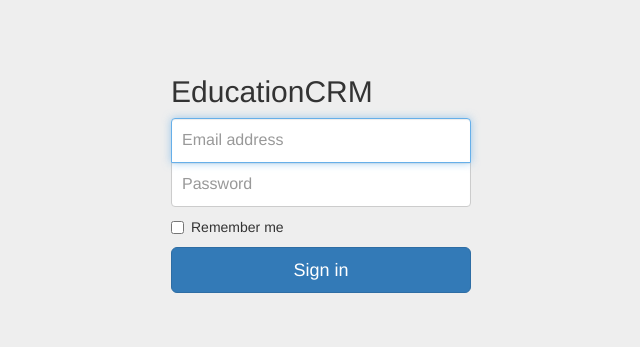
After one commit to HashFlag/EducationCRM, a Django app: page /account/login/ in a window 1280 px wide. The commit adds this page. Shown: the top 347 px of the page, without its empty margins (319-959 px from the left). Run offline with Django 3.2, Linux system fonts and the light colour scheme; some libraries are stand-ins or nearby versions.

Commit message:
添加数据库中不存在的前端字段，完成用户认证登录

```diff
--- a/EducationCRM/settings.py
+++ b/EducationCRM/settings.py
@@ -132,5 +132,7 @@ STATIC_URL = '/statics/'
 STATICFILES_DIRS = [
     os.path.join(BASE_DIR,"statics"),
 ]
-
+#自定义用户验证配置
 AUTH_USER_MODEL = 'crm.UserProfile'
+#设置页面返回路径的默认值如果不设置默认返回：/accounts/login/
+LOGIN_URL = "/account/login/"
--- a/EducationCRM/urls.py
+++ b/EducationCRM/urls.py
@@ -1,10 +1,13 @@
 
 from django.contrib import admin
 from django.urls import path,include
+from EducationCRM import views
 
 urlpatterns = [
     path('admin/', admin.site.urls),
     path('crm/',include("crm.urls")),
+    path('account/login/',views.acc_login),
+    path('account/logout/',views.acc_logout,name="acc_logout"),
     path('student/',include("student.urls")),
     path('king_admin/',include("king_admin.urls"))
 ]
--- /dev/null
+++ b/EducationCRM/views.py
@@ -0,0 +1,22 @@
+from django.shortcuts import render,redirect
+from django.contrib.auth import login,authenticate,logout #登录验证
+# Create your views here.
+def acc_login(request):
+    errors = {}
+    if request.method == "POST":
+        _email = request.POST.get("email")
+        _password = request.POST.get("password")
+        user = authenticate(username = _email,password=_password)
+        #print("auth res",user) #用户验证
+        if user:
+            login(request,user) #用户登录，django内部的方法会创建session记录
+            next_url = request.GET.get("next", "/")
+            return redirect(next_url)
+        else:
+            errors['error'] = "Wrong username or password!"
+    return render(request,"login.html",{"errors":errors})
+
+
+def acc_logout(request):
+    logout(request)
+    return redirect("/account/login/")
--- a/crm/admin.py
+++ b/crm/admin.py
@@ -83,7 +83,7 @@ class UserProfileAdmin(BaseUserAdmin):
     list_filter = ('is_admin',)
     fieldsets = (
         (None, {'fields': ('email', 'password')}),
-        ('Personal', {'fields': ('name',)}),
+        ('Personal', {'fields': ('name','roles')}),
         ('Permissions', {'fields': ('is_active','is_admin','user_permissions','groups')}),
     )
     # add_fieldsets is not a standard ModelAdmin attribute. UserAdmin
@@ -96,7 +96,7 @@ class UserProfileAdmin(BaseUserAdmin):
     )
     search_fields = ('email',)
     ordering = ('email',)
-    filter_horizontal = ('user_permissions','groups')
+    filter_horizontal = ('roles','user_permissions','groups')
 
 
 admin.site.register(models.UserProfile,UserProfileAdmin)
--- a/crm/models.py
+++ b/crm/models.py
@@ -236,6 +236,7 @@ class UserProfile(AbstractBaseUser,PermissionsMixin):
     )
     name = models.CharField(max_length=32)
     password=models.CharField(_('password'),max_length=128,help_text=mark_safe('''<a href='password/'>修改密码</a>'''))
+    roles = models.ManyToManyField("Role",blank=True,null=True)
     is_active = models.BooleanField(default=True)
     is_admin = models.BooleanField(default=False)
 
--- a/crm/views.py
+++ b/crm/views.py
@@ -1,9 +1,10 @@
 from django.shortcuts import render
-
+from django.contrib.auth.decorators import login_required
 # Create your views here.
+@login_required
 def index(request):
     return render(request,"index.html")
 
-
+@login_required
 def customer_list(request):
     return render(request,"sales/customers.html")
--- a/king_admin/king_admin.py
+++ b/king_admin/king_admin.py
@@ -56,7 +56,7 @@ class CustomerAdmin(BaseAdmin):
     #     if not self.cleaned_data["name"]:
     #         self.add_error("name","cannot be null")
     def enroll(self):
-        print("enroll",self.instance)
+        # print("enroll",self.instance)
         return '''<a href="%s/enrollment/">报名</a>'''%self.instance.id
     enroll.display_name = "报名链接"
 class CustomerFollowUpAdmin(BaseAdmin):
--- /dev/null
+++ b/statics/css/signin.css
@@ -0,0 +1,40 @@
+body {
+  padding-top: 40px;
+  padding-bottom: 40px;
+  background-color: #eee;
+}
+
+.form-signin {
+  max-width: 330px;
+  padding: 15px;
+  margin: 0 auto;
+}
+.form-signin .form-signin-heading,
+.form-signin .checkbox {
+  margin-bottom: 10px;
+}
+.form-signin .checkbox {
+  font-weight: normal;
+}
+.form-signin .form-control {
+  position: relative;
+  height: auto;
+  -webkit-box-sizing: border-box;
+     -moz-box-sizing: border-box;
+          box-sizing: border-box;
+  padding: 10px;
+  font-size: 16px;
+}
+.form-signin .form-control:focus {
+  z-index: 2;
+}
+.form-signin input[type="email"] {
+  margin-bottom: -1px;
+  border-bottom-right-radius: 0;
+  border-bottom-left-radius: 0;
+}
+.form-signin input[type="password"] {
+  margin-bottom: 10px;
+  border-top-left-radius: 0;
+  border-top-right-radius: 0;
+}
--- a/student/views.py
+++ b/student/views.py
@@ -1,5 +1,6 @@
 from django.shortcuts import render
-
+from django.contrib.auth.decorators import login_required
 # Create your views here.
+@login_required
 def index(request):
     return render(request,"student/index.html")
--- a/templates/base.html
+++ b/templates/base.html
@@ -19,6 +19,7 @@
 
     <!-- Custom styles for this template -->
     <link href="/statics/css/dashboard.css" rel="stylesheet">
+    <link rel="stylesheet" href="/statics/css/signin.css">
 
     <!-- Just for debugging purposes. Don't actually copy these 2 lines! -->
     <!--[if lt IE 9]><script src="../../assets/js/ie8-responsive-file-warning.js"></script><![endif]-->
--- /dev/null
+++ b/templates/login.html
@@ -0,0 +1,21 @@
+{% extends "base.html"%}
+{% block body %}
+    <div class="container">
+      <form class="form-signin" method="post">{% csrf_token %}
+        <h2 class="form-signin-heading">EducationCRM</h2>
+        <label for="inputEmail" class="sr-only">Email address</label>
+        <input type="email" name="email" id="inputEmail" class="form-control" placeholder="Email address" required="" autofocus="">
+        <label for="inputPassword" class="sr-only">Password</label>
+        <input type="password" name="password" id="inputPassword" class="form-control" placeholder="Password" required="">
+        {% if errors %}
+        <span style="color: red">{{ errors.error }}</span>
+        {% endif %}
+          <div class="checkbox">
+          <label>
+            <input type="checkbox" value="remember-me"> Remember me
+          </label>
+        </div>
+        <button class="btn btn-lg btn-primary btn-block" type="submit">Sign in</button>
+      </form>
+    </div> <!-- /container -->
+{% endblock %}
```
Also changed, not shown: king_admin/views.py (+8 -0 lines), templates/index.html (+10 -2 lines), templates/king_admin/table_index.html (+9 -1 lines), crm/migrations/0007_userprofile_roles.py (added).
